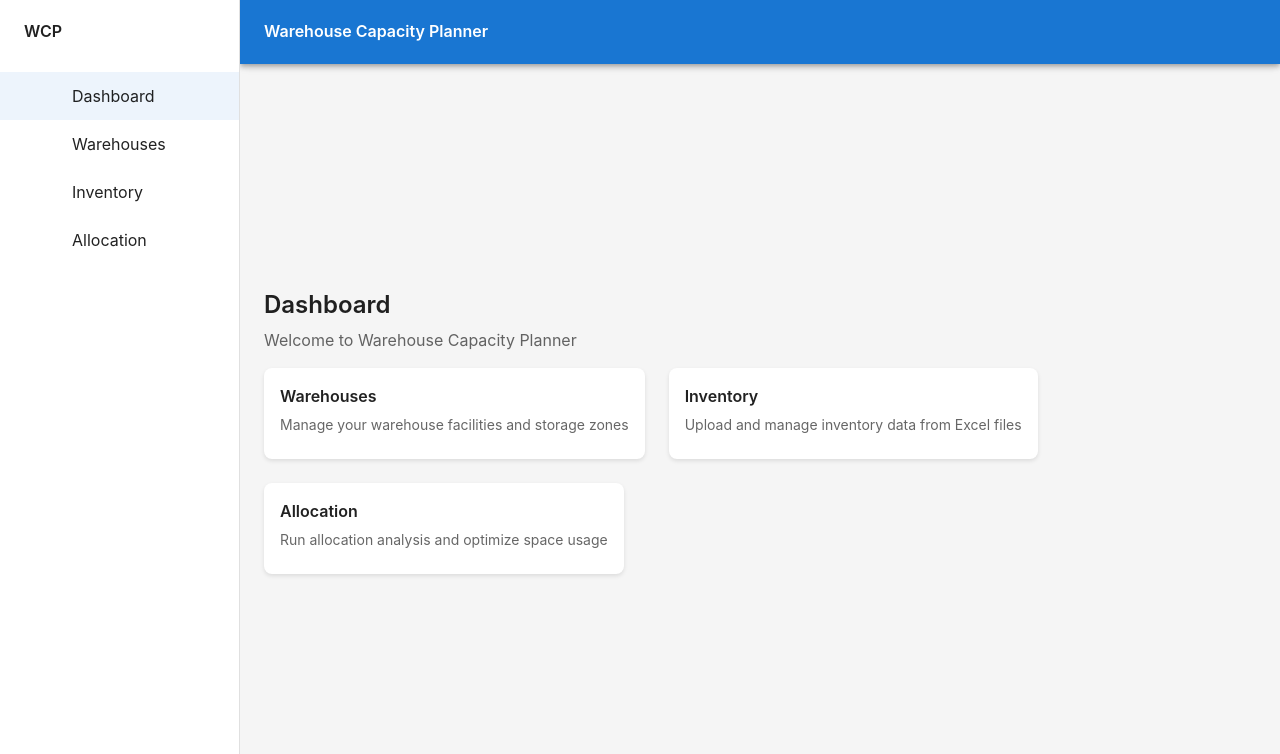
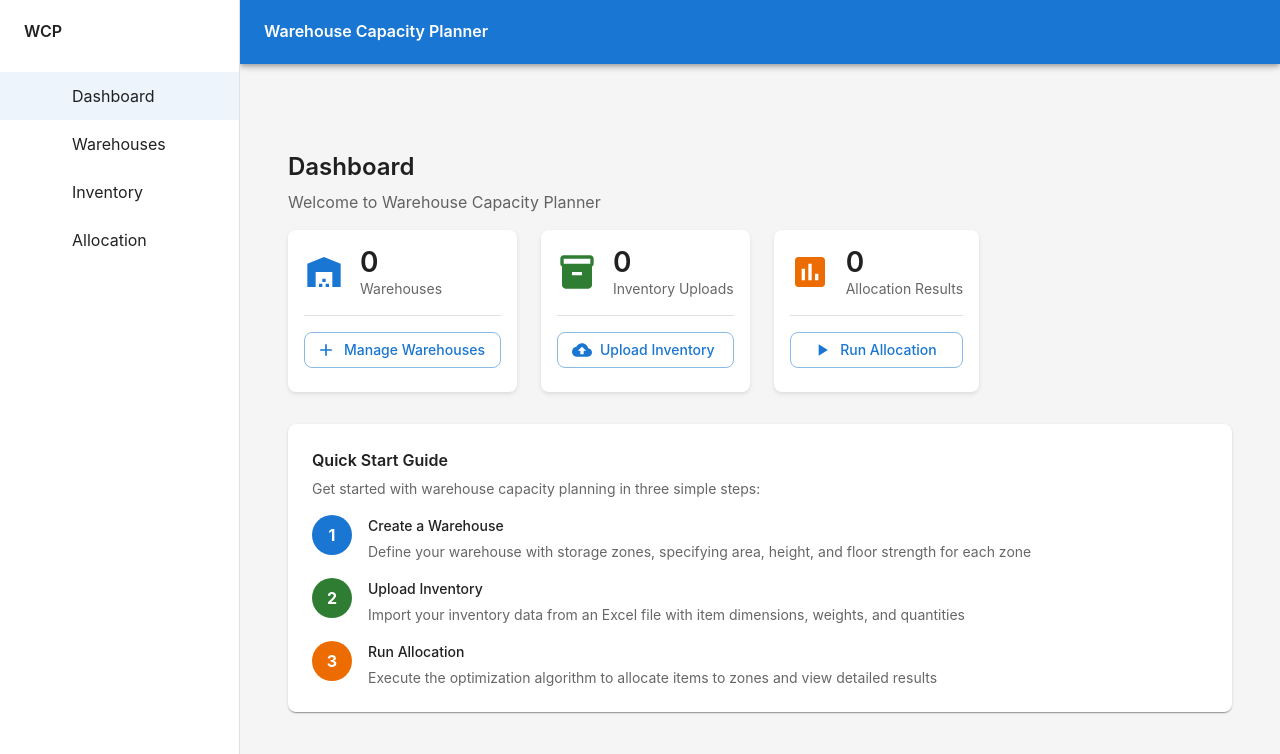
Before and after one commit to bryanstanleyyy/warehouse-capacity-planner, a React app in the folder frontend/: page / in a window 1280 px wide. Shown: the top 754 px of the page. Built offline with nearby package versions, Linux system fonts and the light colour scheme; no server answers; some icons are missing; the HTML template or start-up script is replaced by a standard one.

Commit message:
Enhance Dashboard with live statistics, quick actions, and user guide

```diff
--- a/frontend/src/pages/Dashboard.tsx
+++ b/frontend/src/pages/Dashboard.tsx
@@ -1,8 +1,49 @@
-import { Box, Typography, Card, CardContent, Grid } from '@mui/material';
+import { useNavigate } from 'react-router-dom';
+import {
+  Container,
+  Box,
+  Typography,
+  Card,
+  CardContent,
+  Grid,
+  Button,
+  Paper,
+  Divider,
+} from '@mui/material';
+import {
+  Warehouse as WarehouseIcon,
+  Inventory as InventoryIcon,
+  Assessment as AssessmentIcon,
+  Add as AddIcon,
+  CloudUpload as CloudUploadIcon,
+  PlayArrow as PlayArrowIcon,
+} from '@mui/icons-material';
+import { useQuery } from '@tanstack/react-query';
+import { warehouseApi } from '../api/warehouses';
+import { inventoryApi } from '../api/inventory';
+import { allocationApi } from '../api/allocation';
 
 export default function Dashboard() {
+  const navigate = useNavigate();
+
+  const { data: warehouses = [] } = useQuery({
+    queryKey: ['warehouses'],
+    queryFn: warehouseApi.getAll,
+  });
+
+  const { data: uploads = [] } = useQuery({
+    queryKey: ['inventory-uploads'],
+    queryFn: inventoryApi.getUploads,
+  });
+
+  const { data: allocationResults = [] } = useQuery({
+    queryKey: ['allocation-results'],
+    queryFn: () => allocationApi.getAllResults(),
+  });
+
   return (
-    <Box>
+    <Container maxWidth="lg">
+      <Box sx={{ py: 4 }}>
         <Typography variant="h4" gutterBottom>
           Dashboard
         </Typography>
@@ -10,46 +51,183 @@ export default function Dashboard() {
           Welcome to Warehouse Capacity Planner
         </Typography>
 
-      <Grid container spacing={3}>
+        {/* Statistics Cards */}
+        <Grid container spacing={3} sx={{ mb: 4 }}>
           <Grid item xs={12} md={4}>
-          <Card>
+            <Card sx={{ height: '100%' }}>
               <CardContent>
-              <Typography variant="h6" gutterBottom>
+                <Box sx={{ display: 'flex', alignItems: 'center', mb: 2 }}>
+                  <WarehouseIcon sx={{ fontSize: 40, color: 'primary.main', mr: 2 }} />
+                  <Box>
+                    <Typography variant="h3">{warehouses.length}</Typography>
+                    <Typography variant="body2" color="text.secondary">
                       Warehouses
                     </Typography>
-              <Typography variant="body2" color="text.secondary">
-                Manage your warehouse facilities and storage zones
-              </Typography>
+                  </Box>
+                </Box>
+                <Divider sx={{ my: 2 }} />
+                <Button
+                  variant="outlined"
+                  fullWidth
+                  startIcon={<AddIcon />}
+                  onClick={() => navigate('/warehouses')}
+                >
+                  Manage Warehouses
+                </Button>
               </CardContent>
             </Card>
           </Grid>
 
           <Grid item xs={12} md={4}>
-          <Card>
+            <Card sx={{ height: '100%' }}>
               <CardContent>
-              <Typography variant="h6" gutterBottom>
-                Inventory
+                <Box sx={{ display: 'flex', alignItems: 'center', mb: 2 }}>
+                  <InventoryIcon sx={{ fontSize: 40, color: 'success.main', mr: 2 }} />
+                  <Box>
+                    <Typography variant="h3">{uploads.length}</Typography>
+                    <Typography variant="body2" color="text.secondary">
+                      Inventory Uploads
                     </Typography>
-              <Typography variant="body2" color="text.secondary">
-                Upload and manage inventory data from Excel files
-              </Typography>
+                  </Box>
+                </Box>
+                <Divider sx={{ my: 2 }} />
+                <Button
+                  variant="outlined"
+                  fullWidth
+                  startIcon={<CloudUploadIcon />}
+                  onClick={() => navigate('/inventory')}
+                >
+                  Upload Inventory
+                </Button>
               </CardContent>
             </Card>
           </Grid>
 
           <Grid item xs={12} md={4}>
-          <Card>
+            <Card sx={{ height: '100%' }}>
               <CardContent>
-              <Typography variant="h6" gutterBottom>
-                Allocation
+                <Box sx={{ display: 'flex', alignItems: 'center', mb: 2 }}>
+                  <AssessmentIcon sx={{ fontSize: 40, color: 'warning.main', mr: 2 }} />
+                  <Box>
+                    <Typography variant="h3">{allocationResults.length}</Typography>
+                    <Typography variant="body2" color="text.secondary">
+                      Allocation Results
                     </Typography>
-              <Typography variant="body2" color="text.secondary">
-                Run allocation analysis and optimize space usage
-              </Typography>
+                  </Box>
+                </Box>
+                <Divider sx={{ my: 2 }} />
+                <Button
+                  variant="outlined"
+                  fullWidth
+                  startIcon={<PlayArrowIcon />}
+                  onClick={() => navigate('/allocation')}
+                >
+                  Run Allocation
+                </Button>
               </CardContent>
             </Card>
           </Grid>
         </Grid>
+
+        {/* Quick Start Guide */}
+        <Paper sx={{ p: 3 }}>
+          <Typography variant="h6" gutterBottom>
+            Quick Start Guide
+          </Typography>
+          <Typography variant="body2" color="text.secondary" paragraph>
+            Get started with warehouse capacity planning in three simple steps:
+          </Typography>
+          <Grid container spacing={2}>
+            <Grid item xs={12} md={4}>
+              <Box sx={{ display: 'flex', gap: 2 }}>
+                <Box
+                  sx={{
+                    width: 40,
+                    height: 40,
+                    borderRadius: '50%',
+                    bgcolor: 'primary.main',
+                    color: 'white',
+                    display: 'flex',
+                    alignItems: 'center',
+                    justifyContent: 'center',
+                    fontWeight: 'bold',
+                    flexShrink: 0,
+                  }}
+                >
+                  1
                 </Box>
+                <Box>
+                  <Typography variant="subtitle2" gutterBottom>
+                    Create a Warehouse
+                  </Typography>
+                  <Typography variant="body2" color="text.secondary">
+                    Define your warehouse with storage zones, specifying area, height, and floor
+                    strength for each zone
+                  </Typography>
+                </Box>
+              </Box>
+            </Grid>
+            <Grid item xs={12} md={4}>
+              <Box sx={{ display: 'flex', gap: 2 }}>
+                <Box
+                  sx={{
+                    width: 40,
+                    height: 40,
+                    borderRadius: '50%',
+                    bgcolor: 'success.main',
+                    color: 'white',
+                    display: 'flex',
+                    alignItems: 'center',
+                    justifyContent: 'center',
+                    fontWeight: 'bold',
+                    flexShrink: 0,
+                  }}
+                >
+                  2
+                </Box>
+                <Box>
+                  <Typography variant="subtitle2" gutterBottom>
+                    Upload Inventory
+                  </Typography>
+                  <Typography variant="body2" color="text.secondary">
+                    Import your inventory data from an Excel file with item dimensions, weights,
+                    and quantities
+                  </Typography>
+                </Box>
+              </Box>
+            </Grid>
+            <Grid item xs={12} md={4}>
+              <Box sx={{ display: 'flex', gap: 2 }}>
+                <Box
+                  sx={{
+                    width: 40,
+                    height: 40,
+                    borderRadius: '50%',
+                    bgcolor: 'warning.main',
+                    color: 'white',
+                    display: 'flex',
+                    alignItems: 'center',
+                    justifyContent: 'center',
+                    fontWeight: 'bold',
+                    flexShrink: 0,
+                  }}
+                >
+                  3
+                </Box>
+                <Box>
+                  <Typography variant="subtitle2" gutterBottom>
+                    Run Allocation
+                  </Typography>
+                  <Typography variant="body2" color="text.secondary">
+                    Execute the optimization algorithm to allocate items to zones and view detailed
+                    results
+                  </Typography>
+                </Box>
+              </Box>
+            </Grid>
+          </Grid>
+        </Paper>
+      </Box>
+    </Container>
   );
 }
```
Lines whose indentation alone changed are shown as unchanged.
